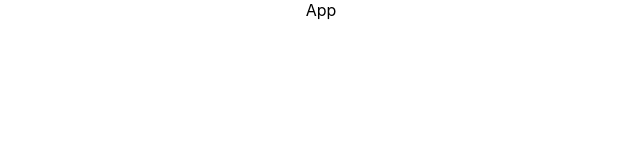
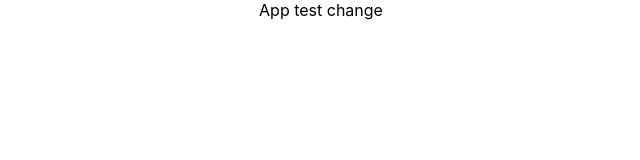
Before and after one commit to overmonster27/react-demo-jan, a React (Create React App) app: page / in a window 1280 px wide. Shown: the top 160 px of the page, without its empty margins (319-959 px from the left). Built offline with nearby package versions, Linux system fonts and the light colour scheme.

Commit message:
test change in new branch

```diff
--- a/src/App.js
+++ b/src/App.js
@@ -3,7 +3,7 @@ import './App.css';
 function App() {
   return (
     <div className="App">
-      App
+      App test change
     </div>
   );
 }
```
